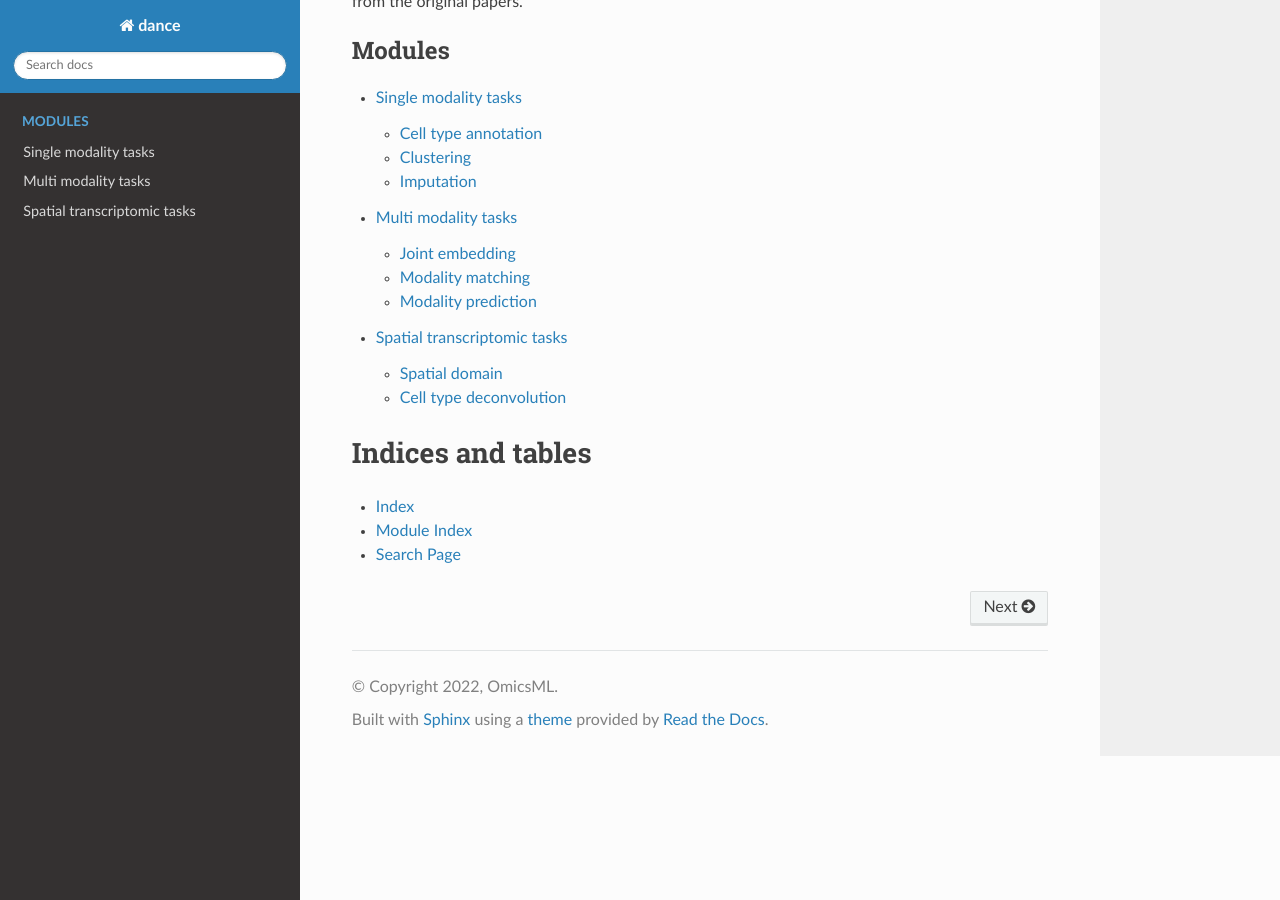
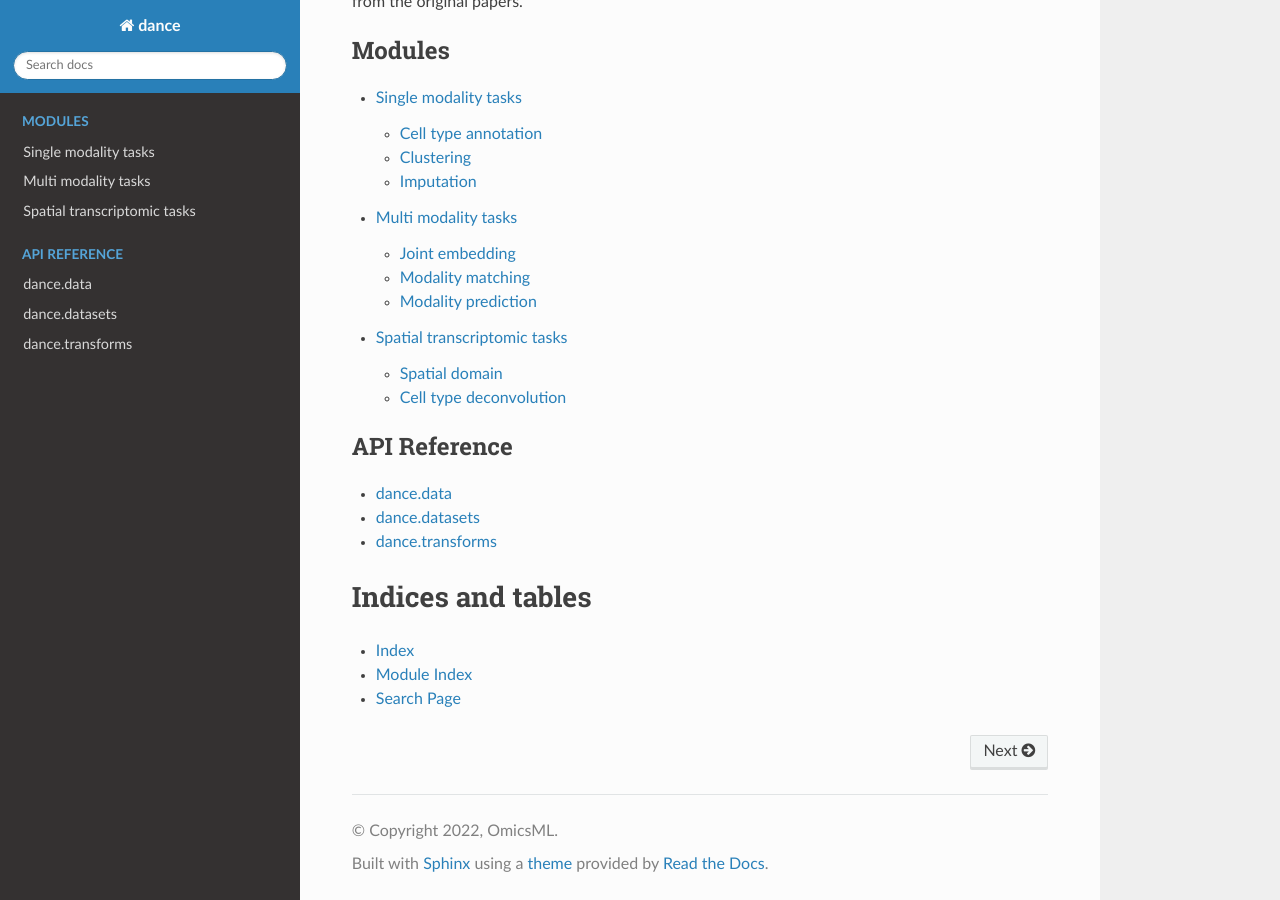
Before and after one commit to OmicsML/dance, a Sphinx documentation site: the page built from docs/source/index.rst, in a window 1280 px wide and 900 px high, scrolled down 784 px. Built offline with Sphinx 7.4.7 and the Read the Docs theme 2.0.0, drawn with Linux system fonts in a browser that asks for light colours.

```diff
--- /dev/null
+++ b/docs/source/api/data.rst
@@ -0,0 +1,8 @@
+dance.data
+==========
+
+.. autoclass:: dance.data.base.BaseData
+   :members:
+
+.. automodule:: dance.data
+   :members:
--- /dev/null
+++ b/docs/source/api/datasets.rst
@@ -0,0 +1,5 @@
+dance.datasets
+==============
+
+.. autoclass:: dance.datasets.base.BaseDataset
+   :members:
--- /dev/null
+++ b/docs/source/api/transforms.rst
@@ -0,0 +1,11 @@
+dance.transforms
+================
+
+.. automodule:: dance.transforms
+   :members:
+
+dance.transforms.graph
+----------------------
+
+.. automodule:: dance.transforms.graph
+   :members:
--- a/docs/source/index.rst
+++ b/docs/source/index.rst
@@ -55,6 +55,14 @@ some of the experiments from the original papers.
    modules/multi_modality
    modules/spatial
 
+.. toctree::
+   :maxdepth: 1
+   :caption: API Reference
+
+   api/data
+   api/datasets
+   api/transforms
+
 Indices and tables
 ==================
 
```
